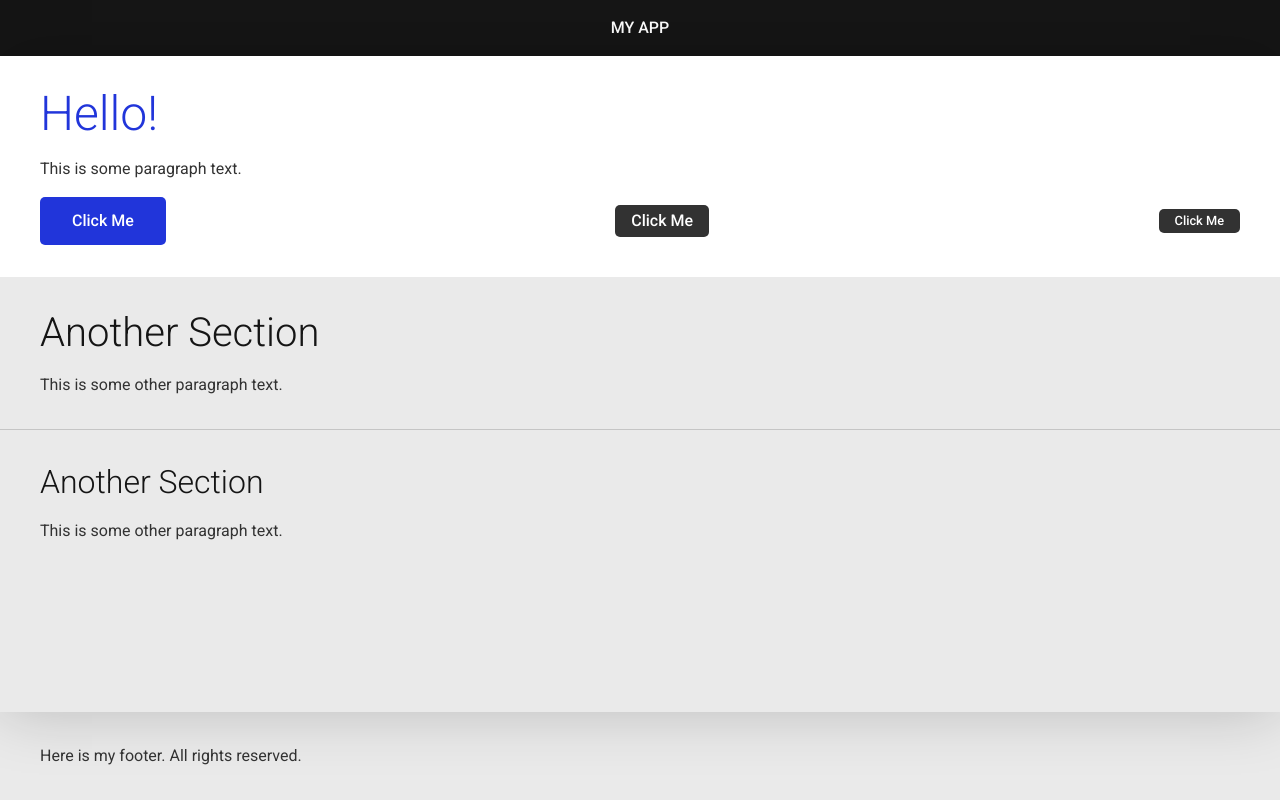
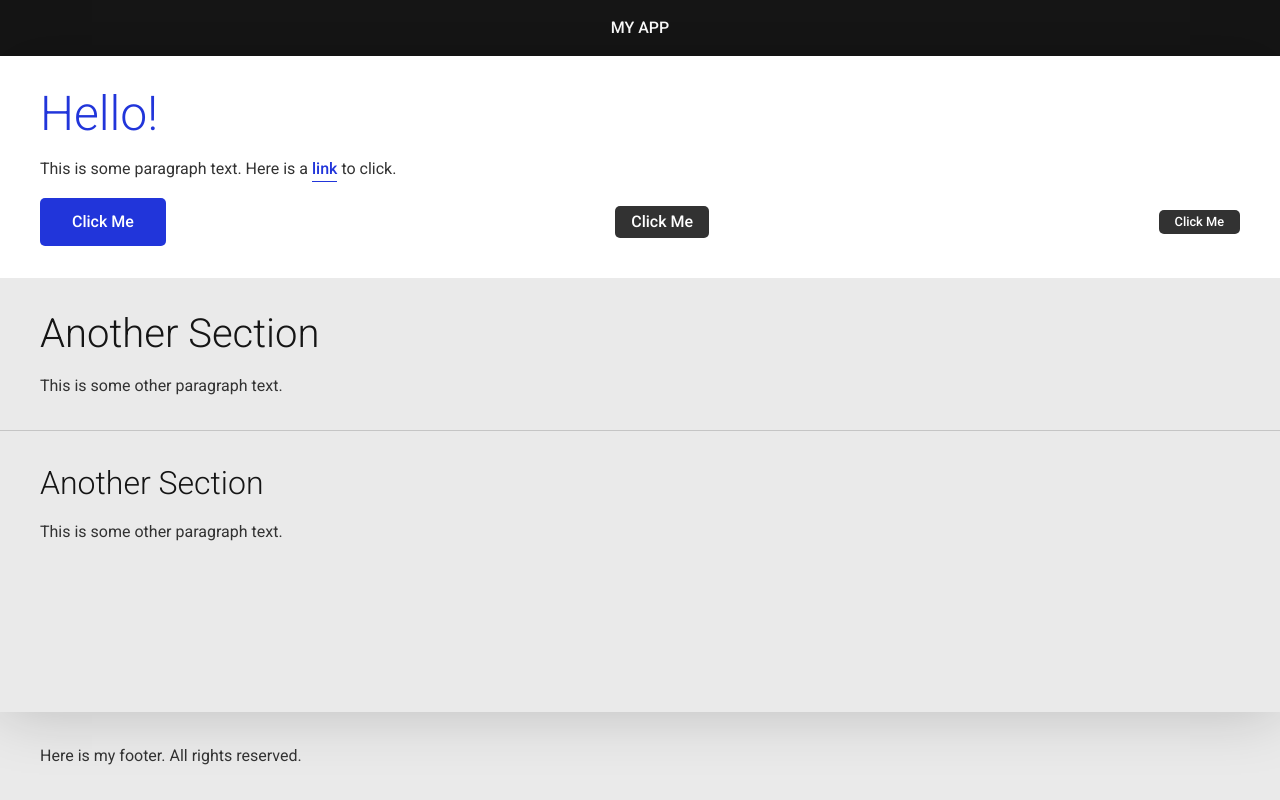
Before and after one commit to calebjacob/next, a Next.js app: page / in a window 1280 px wide. Built offline with nearby package versions, Linux system fonts and the light colour scheme.

Commit message:
Adding more components and refactoring a bit

```diff
--- a/components/button/index.tsx
+++ b/components/button/index.tsx
@@ -7,12 +7,14 @@ import * as S from './styled';
 interface Props extends ButtonHTMLAttributes<HTMLButtonElement> {
   appearance?: 'primary' | 'secondary';
   children: ReactNode;
+  href?: string;
   size?: ThemeInputSizes;
 }
 
 const Button: FC<Props> = ({
   appearance = 'primary',
   children,
+  href,
   size = 'standard',
   type = 'button',
   ...props
@@ -22,9 +24,10 @@ const Button: FC<Props> = ({
     secondary: S.SecondaryButton
   };
   const StyledButton = buttons[appearance];
+  const tag = href ? 'a' : 'button';
 
   return (
-    <StyledButton $size={size} type={type} {...props}>
+    <StyledButton as={tag} href={href} type={type} $size={size} {...props}>
       {children}
     </StyledButton>
   );
--- a/components/button/styled.ts
+++ b/components/button/styled.ts
@@ -22,7 +22,8 @@ const Button = styled.button<{
     opacity: 0.9;
   }
 
-  &:active {
+  &:active,
+  &:focus {
     opacity: 0.8;
   }
 `;
--- a/components/heading/index.tsx
+++ b/components/heading/index.tsx
@@ -14,7 +14,7 @@ interface Props extends HTMLAttributes<HTMLHeadingElement> {
 }
 
 const Heading: FC<Props> = ({ as, children, color = 'text1', level, ...props }: Props) => {
-  const asTag: As = as || `h${level}`;
+  const asHeadingTag: As = as || `h${level}`;
   const headings = {
     1: S.H1,
     2: S.H2,
@@ -26,7 +26,7 @@ const Heading: FC<Props> = ({ as, children, color = 'text1', level, ...props }:
   const StyledHeading = headings[level];
 
   return (
-    <StyledHeading as={asTag} $color={color} {...props}>
+    <StyledHeading as={asHeadingTag} $color={color} {...props}>
       {children}
     </StyledHeading>
   );
--- a/components/section/styled.ts
+++ b/components/section/styled.ts
@@ -7,9 +7,14 @@ export const Section = styled.section<{ $background: ThemeColors; $noBorder: boo
   padding-bottom: ${p => p.theme.spacing.standard};
   background: ${p => p.theme.colors[p.$background]};
   border-bottom: 1px solid ${p => p.theme.colors.surface3};
-  border-bottom: ${({ $noBorder }) => ($noBorder ? 'none' : undefined)};
+  border-bottom: ${p => (p.$noBorder ? 'none' : undefined)};
 
   &:last-child {
     border-bottom: none;
   }
+
+  @media (max-width: ${p => p.theme.breakPoints.phone}) {
+    padding-left: ${p => p.theme.spacing.standard};
+    padding-right: ${p => p.theme.spacing.standard};
+  }
 `;
--- /dev/null
+++ b/components/text-link/index.tsx
@@ -0,0 +1,20 @@
+import type { AnchorHTMLAttributes, FC, ReactNode } from 'react';
+
+import * as S from './styled';
+
+interface Props extends AnchorHTMLAttributes<HTMLAnchorElement> {
+  appearance?: 'primary' | 'secondary';
+  children: ReactNode;
+}
+
+const TextLink: FC<Props> = ({ appearance = 'primary', children, ...props }: Props) => {
+  const links = {
+    primary: S.PrimaryLink,
+    secondary: S.SecondaryLink
+  };
+  const StyledLink = links[appearance];
+
+  return <StyledLink {...props}>{children}</StyledLink>;
+};
+
+export default TextLink;
--- /dev/null
+++ b/components/text-link/styled.ts
@@ -0,0 +1,27 @@
+import styled from 'styled-components';
+
+const Link = styled.a`
+  display: inline-block;
+  cursor: pointer;
+  font-weight: 500;
+  font-family: ${p => p.theme.fonts.primary};
+  transition: opacity ${p => p.theme.transitionSpeed};
+  border-bottom: 1px solid;
+
+  &:hover {
+    opacity: 0.9;
+  }
+
+  &:active,
+  &:focus {
+    opacity: 0.8;
+  }
+`;
+
+export const PrimaryLink = styled(Link)`
+  color: ${p => p.theme.colors.brandPrimary};
+`;
+
+export const SecondaryLink = styled(Link)`
+  color: ${p => p.theme.colors.text2};
+`;
--- a/pages/index.tsx
+++ b/pages/index.tsx
@@ -1,10 +1,12 @@
 import type { NextPage } from 'next';
+import Link from 'next/link';
 
 import Button from '@/components/button';
 import Flex from '@/components/flex';
 import Heading from '@/components/heading';
 import Paragraph from '@/components/paragraph';
 import Section from '@/components/section';
+import TextLink from '@/components/text-link';
 
 const HomePage: NextPage = () => {
   return (
@@ -13,12 +15,34 @@ const HomePage: NextPage = () => {
         <Heading level="1" color="brandPrimary">
           Hello!
         </Heading>
-        <Paragraph>This is some paragraph text.</Paragraph>
+
+        <Paragraph>
+          This is some paragraph text. Here is a{' '}
+          <Link href="/other" passHref>
+            <TextLink>link</TextLink>
+          </Link>{' '}
+          to click.
+        </Paragraph>
 
         <Flex breakPoint="tablet">
-          <Button size="large">Click Me</Button>
-          <Button appearance="secondary">Click Me</Button>
-          <Button appearance="secondary" size="small">
+          <Link href="/other" passHref>
+            <Button size="large">Click Me</Button>
+          </Link>
+          <Button
+            appearance="secondary"
+            onClick={() => {
+              alert('Hello 1');
+            }}
+          >
+            Click Me
+          </Button>
+          <Button
+            appearance="secondary"
+            size="small"
+            onClick={() => {
+              alert('Hello 2');
+            }}
+          >
             Click Me
           </Button>
         </Flex>
```
Also changed, not shown: pages/other.tsx (added, +21 -0 lines), .eslintrc.json, 1 other file (tests, documents, lock files or other folders).
